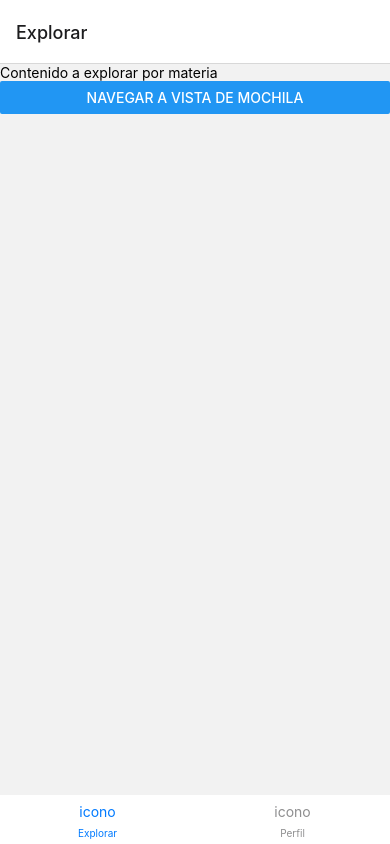
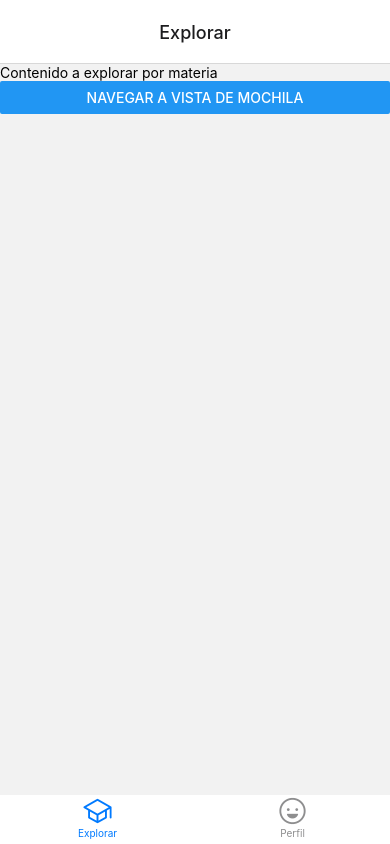
Before and after one commit to Hache-Squared/backpack, a React Native app: screen / in a window 390 px wide. Built offline with nearby package versions, Linux system fonts and the light colour scheme.

Commit message:
have installed react-redux and reduxjs/toolkit

```diff
--- a/package.json
+++ b/package.json
@@ -14,12 +14,14 @@
     "@react-navigation/bottom-tabs": "^6.5.20",
     "@react-navigation/native": "^6.1.17",
     "@react-navigation/stack": "^6.3.29",
+    "@reduxjs/toolkit": "^2.2.6",
     "react": "18.2.0",
     "react-native": "0.74.2",
     "react-native-gesture-handler": "^2.17.1",
     "react-native-safe-area-context": "^4.10.7",
     "react-native-screens": "^3.32.0",
-    "react-native-vector-icons": "^10.1.0"
+    "react-native-vector-icons": "^10.1.0",
+    "react-redux": "^9.1.2"
   },
   "devDependencies": {
     "@babel/core": "^7.20.0",
--- a/src/routes/TabNavigator.tsx
+++ b/src/routes/TabNavigator.tsx
@@ -2,6 +2,7 @@ import { createBottomTabNavigator } from '@react-navigation/bottom-tabs';
 import { StackExplore } from './StackExplore';
 import { StackProfile } from './StackProfile';
 import { Text } from 'react-native';
+import Icon from 'react-native-vector-icons/Ionicons';
 
 const Tab = createBottomTabNavigator();
 
@@ -9,6 +10,7 @@ export const TabNavigator = () => {
   return (
     <Tab.Navigator
         screenOptions={{
+            headerTitleAlign: 'center',
             headerStyle: {
                 elevation: 0,
                 borderColor: 'transparent',
@@ -23,8 +25,8 @@ export const TabNavigator = () => {
             }
         }}
     >
-      <Tab.Screen name="Explore" options={{ title: 'Explorar', tabBarIcon: ({ color }) => (<Text style={{color}}>icono</Text>) }} component={StackExplore} />
-      <Tab.Screen name="Profile" options={{ title: 'Perfil',   tabBarIcon: ({ color }) => (<Text style={{color}}>icono</Text>) }} component={StackProfile} />
+      <Tab.Screen name="Explore" options={{ title: 'Explorar', tabBarIcon: ({ color }) => ( <Icon name="school-outline" size={30} color={color} />) }} component={StackExplore} />
+      <Tab.Screen name="Profile" options={{ title: 'Perfil',   tabBarIcon: ({ color }) => ( <Icon name="happy-outline" size={30} color={color} /> ) }} component={StackProfile} />
     </Tab.Navigator>
   );
 }
```
Also changed, not shown: 1 other file (tests, documents, lock files or other folders).
